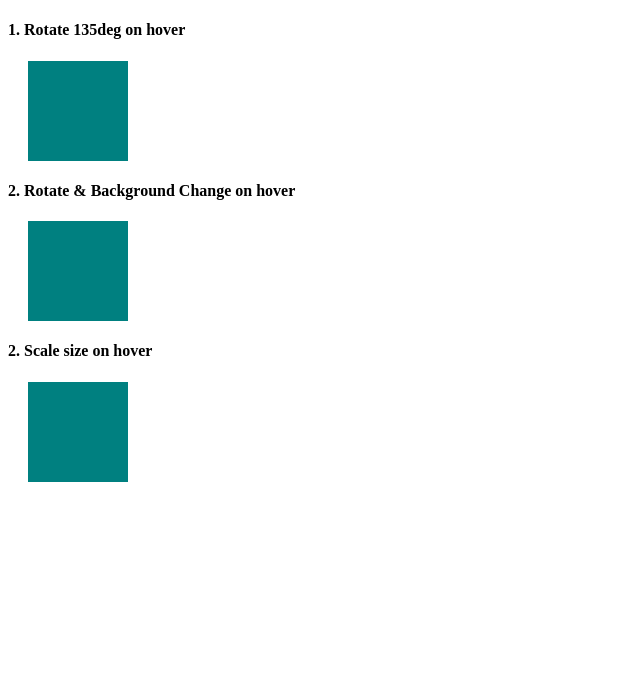
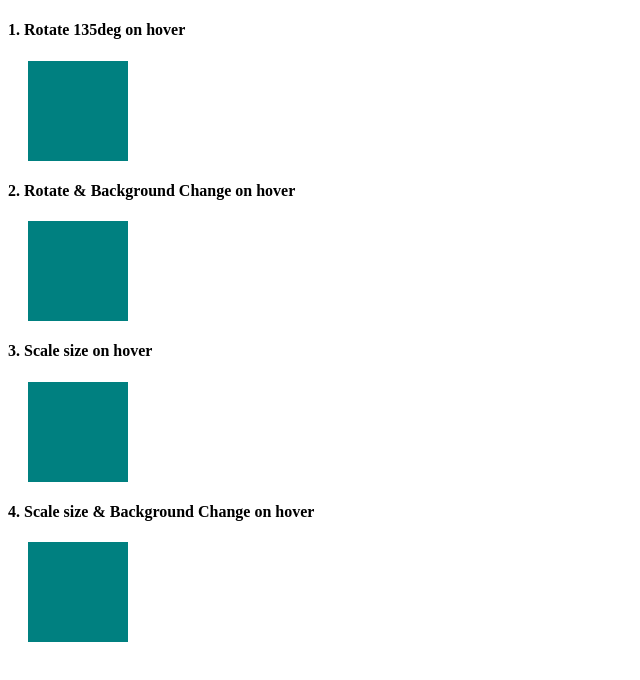
Before and after one commit to Arjunghimire/Advanced_CSS3, a plain HTML site: page Day 1/index.html in a window 1280 px wide. Shown: the whole page, without its empty margins (0-640 px from the left). Drawn offline with Linux system fonts and the light colour scheme.

Commit message:
add scale with background-color

```diff
--- a/Day 1/index.html
+++ b/Day 1/index.html
@@ -12,9 +12,11 @@
   <h4>2. Rotate & Background Change on hover</h4>
   <div class="rotate_and_bgcolor_change"></div>
 
-  <h4>2. Scale size on hover</h4>
+  <h4>3. Scale size on hover</h4>
   <div class="scale"></div>
 
+  <h4>4. Scale size & Background Change on hover</h4>
+  <div class="scale_and_bgcolor_change"></div>
 
 </body>
 </html>
--- a/Day 1/page.css
+++ b/Day 1/page.css
@@ -53,3 +53,22 @@
 	-ms-transition: all 2s;
 	-o-transition: all 2s;
 }
+
+.scale_and_bgcolor_change{
+	width: 100px;
+	height: 100px;
+	margin: 20px 20px;
+	background-color: teal;
+}
+.scale_and_bgcolor_change:hover{
+	transform: scale(1.5,1.5);  /* Chrome, firefox */
+	-webkit-transform: scale(1.5,1.5); /* Safari */
+	-ms-transform: scale(1.5,1.5);/* IE -9 */
+	-o-transform: scale(1.5,1.5); /* Opera */
+	transition: all 2s;
+	-webkit-transition: all 2s;
+	-ms-transition: all 2s;
+	-o-transition: all 2s;
+    background-color: orange;
+
+}
```
